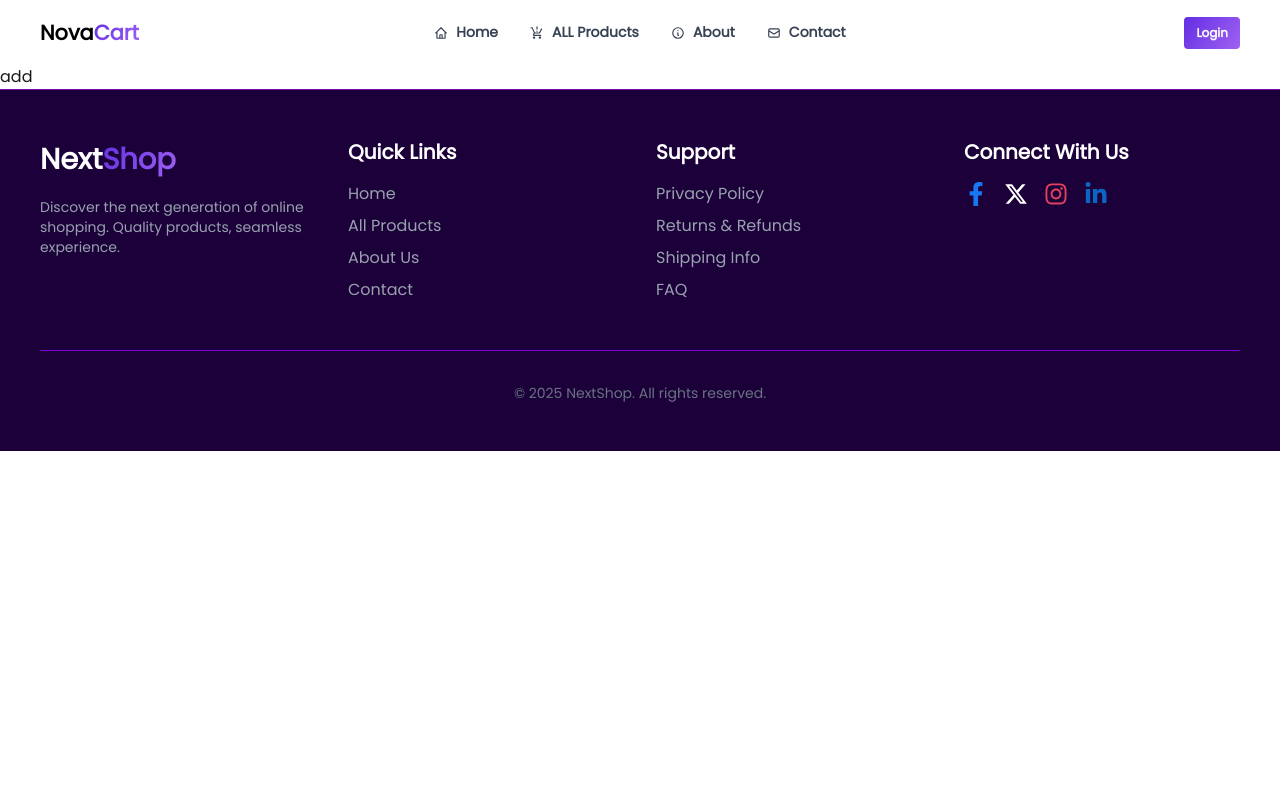
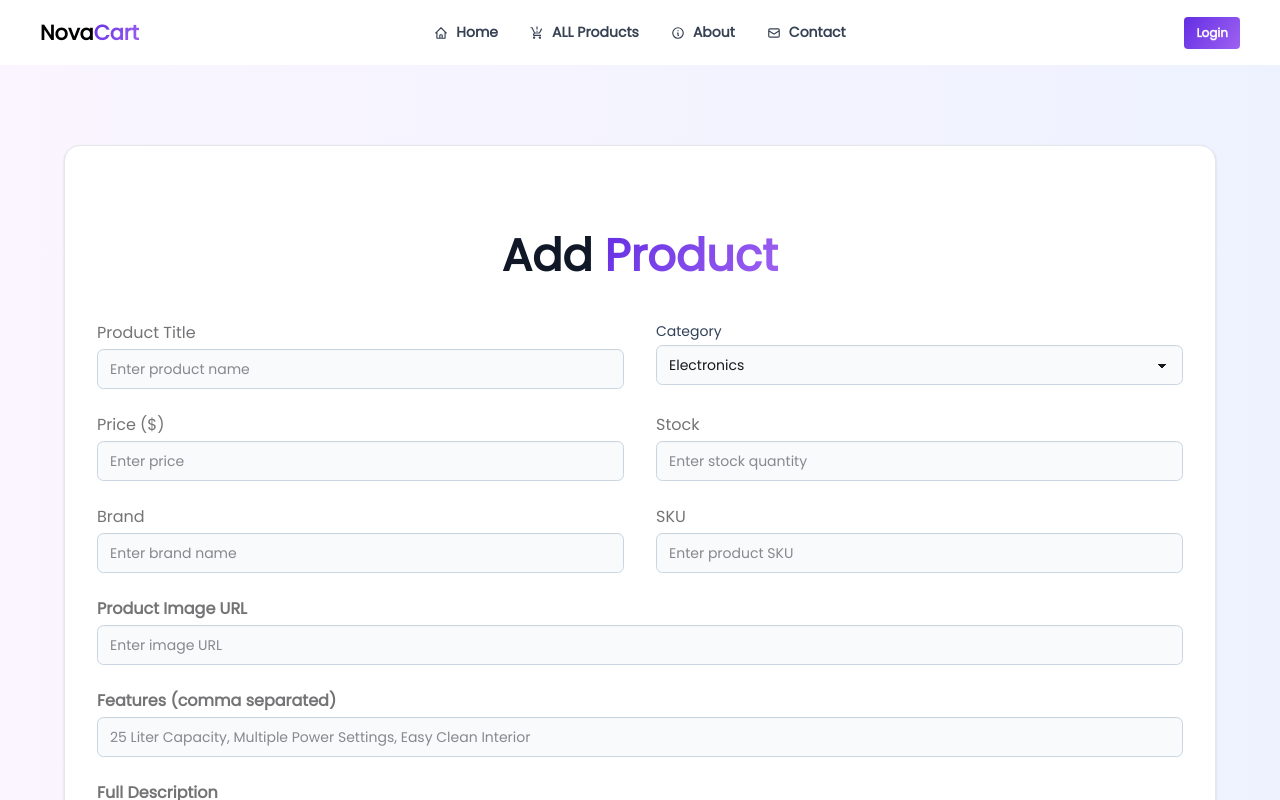
Before and after one commit to Islamul-Hoque/NovaCart, a Next.js app: page /add-product in a window 1280 px wide. Shown: the top 800 px of the page. Built offline with nearby package versions, Linux system fonts and the light colour scheme.

Commit message:
feat(add-product): implement Add Product page with form submission

```diff
--- a/src/Components/Footer.jsx
+++ b/src/Components/Footer.jsx
@@ -12,7 +12,7 @@ const Footer = () => {
 
         <div className="space-y-4">
           <Link href="/" className="flex items-center gap-2">
-            <h1 className="text-[1.8rem] text-white font-bold">  Next<span className="text-gradient">Shop</span> </h1>
+            <h1 className="text-[1.8rem] text-white font-bold">Nova<span className="text-gradient">Cart</span> </h1>
           </Link>
           <p className="text-gray-400 text-sm">  Discover the next generation of online shopping. Quality products, seamless experience.  </p>
         </div>
--- a/src/Components/Hero/Hero.jsx
+++ b/src/Components/Hero/Hero.jsx
@@ -13,7 +13,7 @@ export default function Hero() {
 
       <div className="relative z-40 text-center max-w-4xl text-white">
         <h1 className="text-3xl sm:text-4xl md:text-5xl lg:text-6xl font-extrabold mb-4 leading-tight text-white drop-shadow-md animate-fade-in-up">
-          Welcome to <span className="text-gradient">NextShop</span>
+          Welcome to <span className="text-gradient">NovaCart</span>
         </h1>
         <p className="sm:text-lg md:text-xl text-white mb-10 px-4 md:px-0 opacity-90 animate-fade-in-up animation-delay-300">  Discover cutting-edge products, manage your cart effortlessly, and experience a seamless shopping journey. Your next favorite item awaits! </p>
 
--- a/src/app/add-product/page.jsx
+++ b/src/app/add-product/page.jsx
@@ -1,11 +1,121 @@
-import React from 'react';
+"use client";
 
-const page = () => {
+import React from "react";
+import { useEffect, useState } from "react";
+import toast, { Toaster } from "react-hot-toast";
+
+const AddProduct = () => {
+    const categories = ["Electronics", "Home & Furniture", "Audio & Music", "Apparel", "Photography", "Accessories"];
+    const [userEmail, setUserEmail] = useState("");
+
+  useEffect(() => {
+    const cookies = document.cookie.split("; ");
+    const emailCookie = cookies.find(row => row.startsWith("userEmail="));
+    if (emailCookie) {
+      const value = emailCookie.split("=")[1];
+      setUserEmail(value);
+      console.log(value);
+
+    }
+  }, []);
+
+
+    // if(loading) return <Loading/>
+    const handleSubmit = async(e) => {
+        e.preventDefault();
+
+    const imageUrl = e.target.image.value.trim()
+    const newProductData = {
+        title: e.target.title.value,
+        price: parseFloat(e.target.price.value),
+        // desc: e.target.desc.value,
+        full_description: e.target.full_description.value,
+        category: e.target.category.value,
+        image: imageUrl ,
+        brand: e.target.brand.value,
+        stock: parseInt(e.target.stock.value),
+        sku: e.target.sku.value,
+        features: e.target.features.value.split(",").map(f => f.trim()),
+        rating: 0,
+        createdAt: new Date().toISOString(),
+        userEmail: userEmail
+    };
+
+    try {
+        const res = await fetch("https://nova-cart-api-server.vercel.app/all-products", {
+            method: "POST",
+            headers: { "Content-Type": "application/json" },
+            body: JSON.stringify(newProductData),
+        });
+        const data = await res.json();
+        if (data.insertedId) { toast.success(`"${newProductData.title}" added successfully!`);
+            e.target.reset();
+        }
+    } catch (err) { toast.error(`Failed to add ${newProductData.title}. Try again!`) }
+}
+
     return (
-        <div>
-            add
+
+        <div className="py-20 px-6 md:px-16 bg-linear-to-r from-purple-50 to-indigo-50">
+            <div className="mx-auto p-8 rounded-2xl shadow-sm bg-white border border-gray-200 py-16">
+            <h2 className="text-[2rem] md:text-[2.8rem] font-bold text-center mb-8 mt-3 text-gray-900">Add <span className='text-gradient'>Product</span></h2>
+            <form onSubmit={handleSubmit} className="space-y-6">
+                <div className="grid grid-cols-1 md:grid-cols-2 gap-x-8 gap-y-6">
+                    <div>
+                        <label className="label font-medium mb-1">Product Title</label>
+                        <input type="text" name="title" placeholder="Enter product name" className="inputField" required />
+                    </div>
+                    <div>
+                        <label className="block text-sm font-medium text-slate-700 mb-1">Category</label>
+                        <select name="category" className="select border-slate-300 rounded-[0.4rem] px-3 py-2 text-sm bg-slate-50 focus:outline-none focus:ring-2 focus:ring-purple-400  w-full" required>
+                            <option disabled>Select Category</option>
+                            { categories.map((category, index) =>  <option key={index} value={category} >{category}</option> )}
+                        </select>
+                    </div>
+
+                    <div>
+                        <label className="label font-medium mb-1">Price ($)</label>
+                        <input type="number" name="price" placeholder="Enter price" className="inputField" required />
+                    </div>
+                    <div>
+                        <label className="label font-medium mb-1">Stock</label>
+                        <input type="number" name="stock" placeholder="Enter stock quantity" className="inputField" required />
+                    </div>
+                    <div>
+                        <label className="label font-medium mb-1">Brand</label>
+                        <input type="text" name="brand" placeholder="Enter brand name" className="inputField" required />
+                    </div>
+                    <div>
+                        <label className="label font-medium mb-1">SKU</label>
+                        <input type="text" name="sku" placeholder="Enter product SKU" className="inputField" required />
+                    </div>
+                    <div className="md:col-span-2">
+                        <label className="label font-semibold mb-1">Product Image URL</label>
+                        <input
+                        // type="text"
+                        type="url"
+                        name="image"  placeholder="Enter image URL" className="inputField" required/>
+                    </div>
+                    <div className="md:col-span-2">
+                        <label className="label font-semibold mb-1">Features (comma separated)</label>
+                        <input type="text" name="features" placeholder="25 Liter Capacity, Multiple Power Settings, Easy Clean Interior" className="inputField" required />
+                    </div>
+                    {/* <div className="md:col-span-2">
+                        <label className="label font-semibold mb-1">Short Description</label>
+                        <input type="text" name="desc" placeholder="Enter a brief description" className="inputField" required />
+                    </div> */}
+                    <div className="md:col-span-2">
+                        <label className="label font-semibold mb-1">Full Description</label>
+                        <textarea name="full_description" placeholder="Enter full product details"
+                        className="textarea h-24" rows={3} required></textarea>
+                    </div>
+                </div>
+                <div> <button type="submit" className="btn-primary-w-full mt-4">Add Product</button> </div>
+            </form>
+        </div>
+         <Toaster />
         </div>
     );
 };
 
-export default page;
+export default AddProduct;
--- a/src/app/contact/page.jsx
+++ b/src/app/contact/page.jsx
@@ -22,7 +22,7 @@ const Contact = () => {
         <section className="py-20 px-6 md:px-16 bg-linear-to-r from-purple-50 to-indigo-50">
             <div className="max-w-7xl mx-auto">
                 <motion.div initial={{ opacity: 0, y: 30 }} whileInView={{ opacity: 1, y: 0 }} transition={{ duration: 0.5 }} viewport={{ once: true }} className="text-center mb-16">
-                    <h2 className="text-3xl sm:text-4xl md:text-5xl font-extrabold text-gray-900">Contact <span className="text-gradient">NextShop</span></h2>
+                    <h2 className="text-3xl sm:text-4xl md:text-5xl font-extrabold text-gray-900">Contact <span className="text-gradient">NovaCart</span></h2>
                     <p className="text-gray-600 w-[90%] text-center mx-auto mt-5 text-lg">Have questions or feedback? Fill out the form or reach us directly.</p>
                 </motion.div>
 
--- a/src/app/login/Login.jsx
+++ b/src/app/login/Login.jsx
@@ -21,13 +21,14 @@ const Login = () => {
 
         if (email === "admin@gmail.com" && password === "123456") {
             document.cookie = "auth=true; path=/";
+            document.cookie = `userEmail=${email}; path=/`;
             // document.cookie = `auth=${JSON.stringify({ email })}; path=/`;
 
             toast.success("Logged in successfully!");
-setError("");
-setTimeout(() => {
-  window.location.href = "/all-products";
-}, 1000);
+            setError("");
+            setTimeout(() => {
+                window.location.href = "/all-products";
+            }, 1000);
 
             // router.push("/all-products")
         }
```
Also changed, not shown: src/Components/Navbar/Navbar.jsx (+8 -6 lines).
